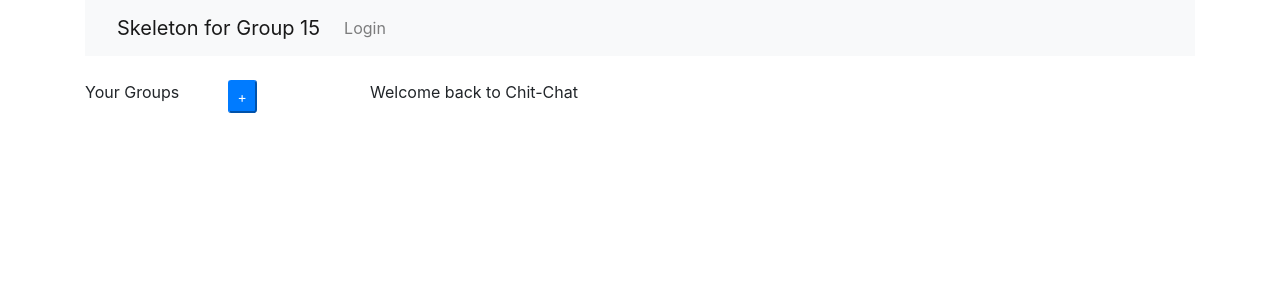
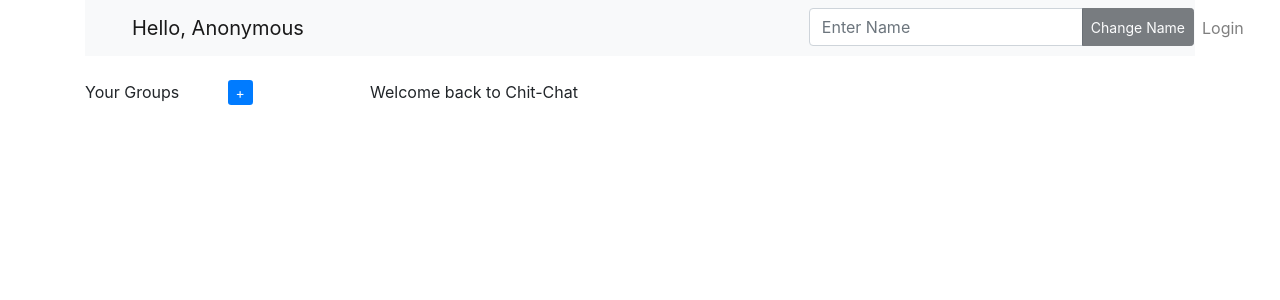
Before and after one commit to LuisLReyes/chitchat, a React (Create React App) app in the folder client/: page / in a window 1280 px wide. Shown: the top 300 px of the page. Built offline with nearby package versions, Linux system fonts and the light colour scheme.

Commit message:
In the middle of revamping login

```diff
--- a/client/src/App.js
+++ b/client/src/App.js
@@ -14,26 +14,63 @@ import elementOne from "./components/element-one.component";
 
 class App extends Component {
 
+  constructor(props) {
+		super(props);
+		this.state = {
+      user_name:'',
+      first_name:'',
+      last_name:'',
+      password:'',
+      email:'',
+      name_element:'',
+      temp_name:'Anonymous',
+      registerForm:false,
+      loginForm: false,
+      loggedIn:false,
+		}
+
+    this.changeName = this.changeName.bind(this);
+    this.setName = this.setName.bind(this);
+  }
 
 
+  changeName(event){
+    this.setState({
+      name_element: event.target.value
+    });
+  }
+
+  setName(){
+    this.setState({
+      temp_name: this.state.name_element
+    });
+  }
 
   render() {
     return (
       <Router>
 
-        <div className="container">
+        <div className="container justify-content-between">
           <nav className="navbar navbar-expand-lg navbar-light bg-light">
             <a className="navbar-brand" href="https://google.com" target="_blank">
               {/*<img src={} width="30" height="30" alt="google.com" />*/}
             </a>
-            <Link to="/" className="navbar-brand">Skeleton for Group 15</Link>
-            <div className="collpase navbar-collapse">
-              <ul className="navbar-nav mr-auto">
-                <li className="navbar-item">
-                  <Link to="/login" className="nav-link">Login</Link>
-                </li>
-              </ul>
-            </div>
+              <div className="col-7">
+                <Link to="/" className="navbar-brand">Hello, {this.state.temp_name}</Link>
+              </div>
+              <div className="col-6 collapse navbar-collapse">
+                <ul className="navbar-nav mr-auto">
+                    <li className="navbar-item">
+                      <div className="input-group">
+                        <input type="text" className="form-control ml-5" value={this.state.name_element} onChange={this.changeName} placeholder="Enter Name" />
+                        <div className="input-group-append"><button onClick={this.setName} disabled={!this.state.name_element} className="btn btn-dark btn-sm">Change Name</button></div>
+                      </div>
+                    </li>
+                    <li className="navbar-item">
+                      <Link className="nav-link">Login</Link>
+                    </li>
+                </ul>
+              </div>
           </nav>
           <br/>
           <div className="row">
@@ -43,9 +80,9 @@ class App extends Component {
                   <p>Your Groups   </p>
                 </div>
                 <div className="col">
-                  <button className="btn-primary btn-sm">
+                  <Link to="/addgroup" className="btn-primary btn-sm">
                     +
-                  </button>
+                  </Link>
                 </div>
               </div>
             </div>
```
